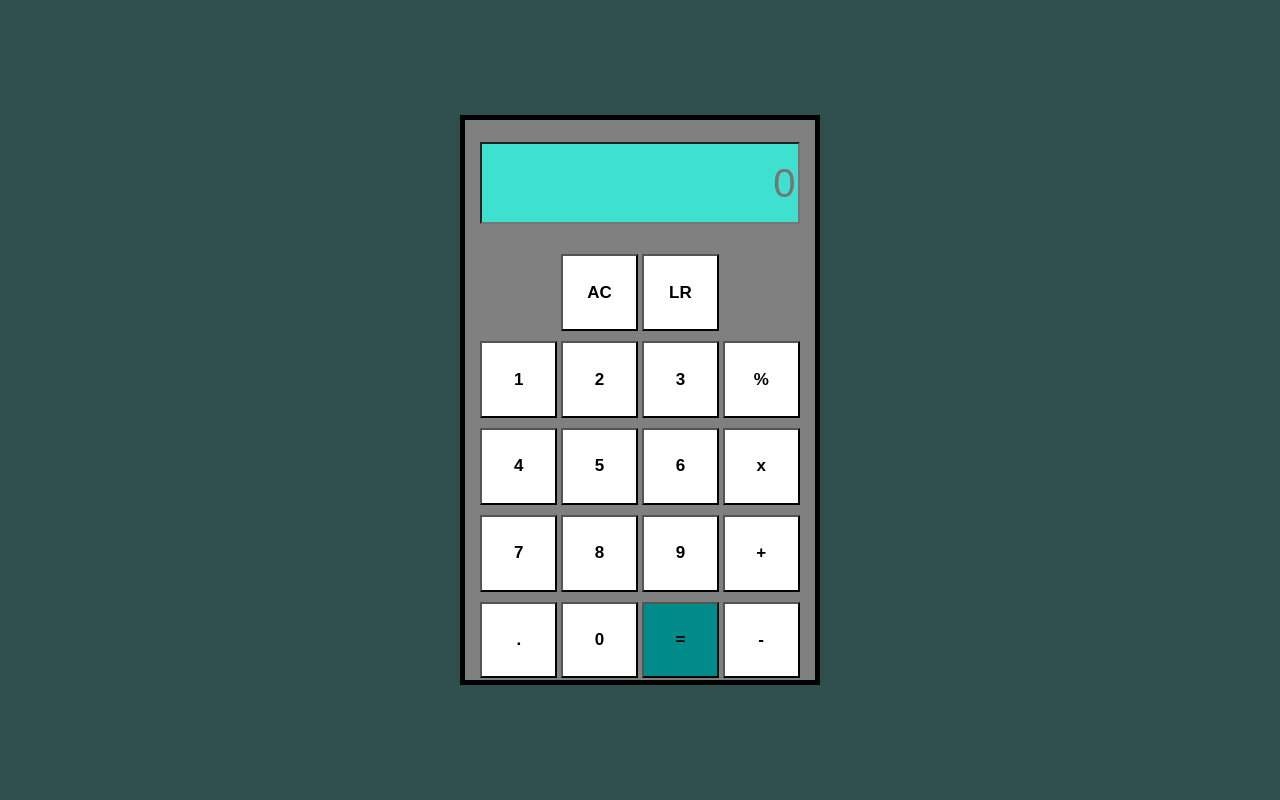
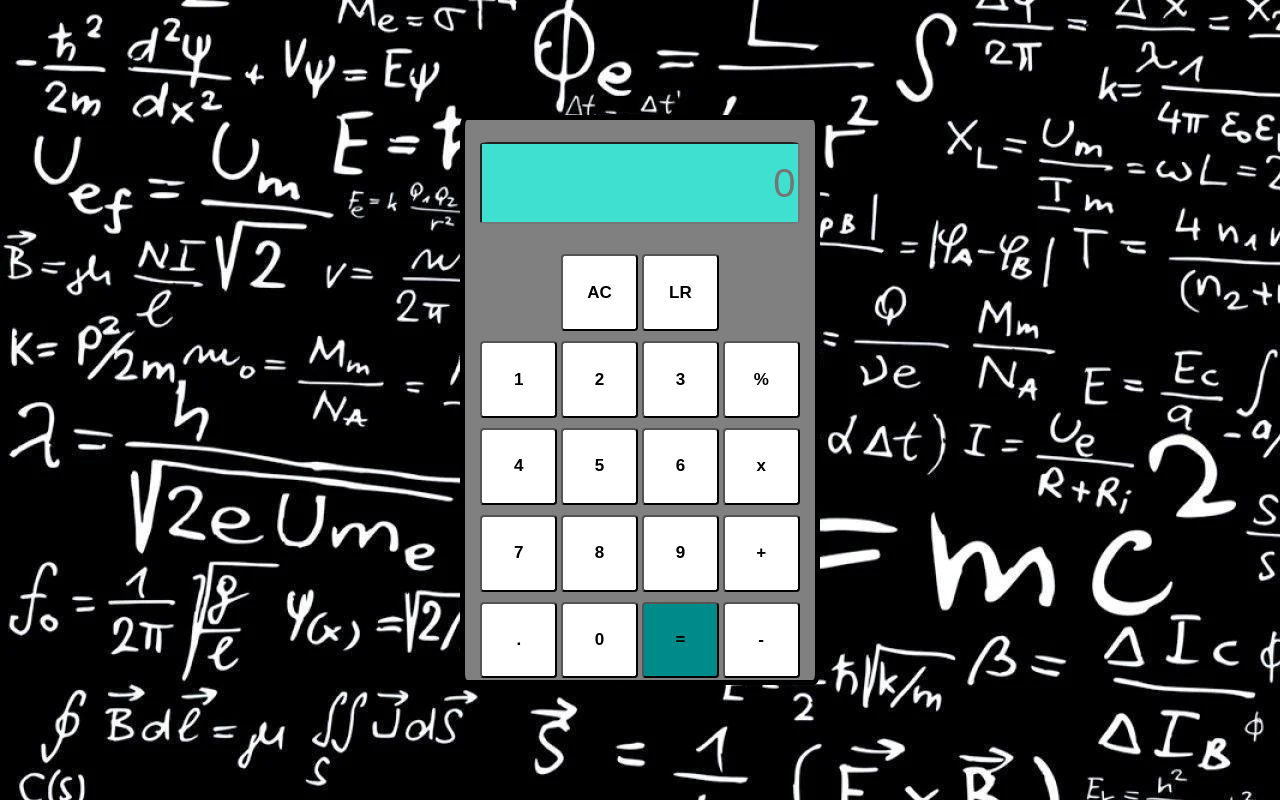
Before and after one commit to AgustinItuarte/Calculadora, a plain HTML site: page index.html in a window 1280 px wide. Drawn offline with Linux system fonts and the light colour scheme.

Commit message:
Añadido estilo y codigo limpiado

```diff
--- a/scripts.js
+++ b/scripts.js
@@ -27,7 +27,7 @@ const limpiar = document.querySelector('.limpiar');
 
 document.addEventListener('keypress', function(evento){
     var tecladoValor = evento.keyCode;
-    console.log(tecladoValor);
+
     if(tecladoValor == 43) {
         pantalla.value += " + ";
     }else if(tecladoValor == 45) {
--- a/style.css
+++ b/style.css
@@ -1,7 +1,7 @@
 body {
     margin: 0;
     height: 100vh;
-    background-color:darkslategrey;
+    background-image: url(imagenes/calculos.webp);
     display: flex;
     flex-direction: column;
     align-items: center;
@@ -20,6 +20,7 @@ body {
     height: fit-content;
     width: 27%;
     border: 5px solid black;
+    border-radius: 2%;
 }
 
 button {
@@ -32,6 +33,8 @@ button {
     background:white;
     cursor: pointer;
     font-weight:bolder;
+    border-radius: 5%;
+
 }
 
 button:hover {
@@ -47,6 +50,7 @@ input {
     font-size: 40px;
     pointer-events: none;
     margin: 20px;
+    border-radius: 3%;
 }
 
 .igual {
```
Also changed, not shown: imagenes/calculos.webp (added).
